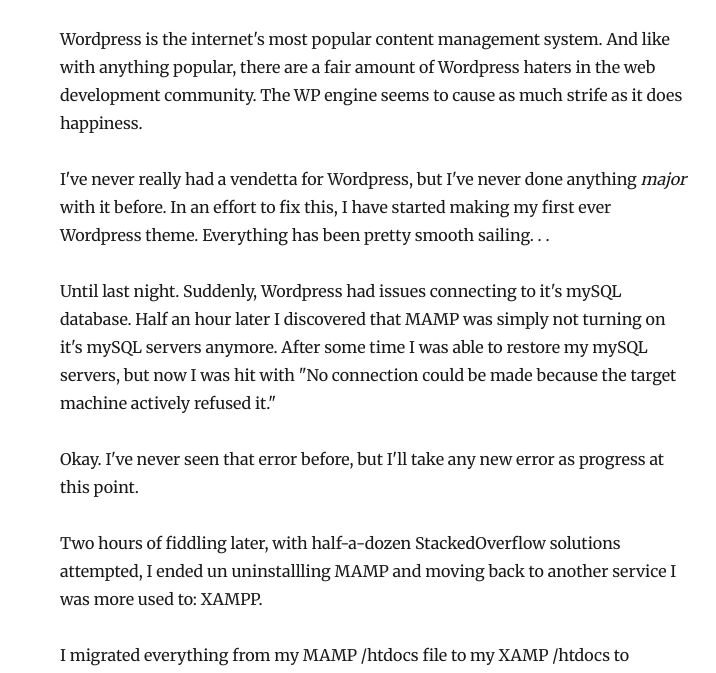
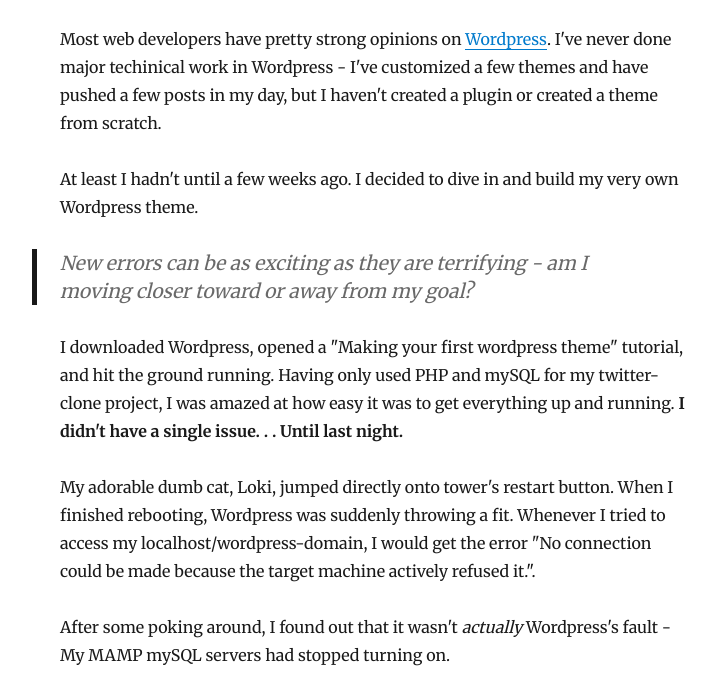
Before and after one commit to Jay-snow/octopus-dev, a Gatsby site: page /first-wordpress-problems/ in a window 1280 px wide. Shown: the part 242-915 px from the top of the page, without its empty margins (265-981 px from the left). Built offline with nearby package versions, Linux system fonts and the light colour scheme; Gatsby itself is replaced by a stand-in of ours; some packages are replaced by stand-ins of ours.

Commit message:
Edited blog, added pictures.

```diff
--- a/content/blog/first-wordpress-problems/index.md
+++ b/content/blog/first-wordpress-problems/index.md
@@ -3,18 +3,28 @@
 date: "2019-05-24"
 ---
 
-Wordpress is the internet's most popular content management system. And like with anything popular, there are a fair amount of Wordpress haters in the web development
-community. The WP engine seems to cause as much strife as it does happiness.
+Most web developers have pretty strong opinions on [Wordpress](https://wordpress.org/). I've never done major techinical work in Wordpress - I've customized a few themes and have pushed a few posts in my day, but I haven't created a plugin or created a theme from scratch.
 
-I've never really had a vendetta for Wordpress, but I've never done anything *major* with it before. In an effort to fix this, I have started making my first ever Wordpress theme. Everything has been pretty smooth sailing. . .
+At least I hadn't until a few weeks ago. I decided to dive in and build my very own Wordpress theme.
 
-Until last night. Suddenly, Wordpress had issues connecting to it's mySQL database. Half an hour later I discovered that MAMP was simply not turning on it's mySQL servers anymore. After some time I was able to restore my mySQL servers, but now I was hit with "No connection could be made because the target machine actively refused it."
+> New errors can be as exciting as they are terrifying - am I moving closer toward or away from my goal?
 
-Okay. I've never seen that error before, but I'll take any new error as progress at this point.
+I downloaded Wordpress, opened a "Making your first wordpress theme" tutorial, and hit the ground running. Having only used PHP and mySQL for my twitter-clone project, I was amazed at how easy it was to get everything up and running. __I didn't have a single issue. . . Until last night.__
 
- Two hours of fiddling later, with half-a-dozen StackedOverflow solutions attempted, I ended un uninstallling MAMP and moving back to another service I was more used to: XAMPP.
+My adorable dumb cat, Loki, jumped directly onto tower's restart button. When I finished rebooting, Wordpress was suddenly throwing a fit. Whenever I tried to access my localhost/wordpress-domain, I would get the error "No connection could be made because the target machine actively refused it.".
 
-I migrated everything from my MAMP /htdocs file to my XAMP /htdocs to continue working on my Wordpress theme.
+After some poking around, I found out that it wasn't *actually* Wordpress's fault - My MAMP mySQL servers had stopped turning on.
+
+![The light next to MySQL Server should be lit up. It's not.](mamp.JPG)
+<div style="text-align:center;margin-bottom:15px;font-style:italic;">The light next to MySQL Server should be lit up. It's not.</div>
+
+__Wordpress kept saying "No connection could be made because the target machine actively refused it.", but I had no idea what this error meant.__
+
+I relied on every programmer's dig-out-of-this-hole secret technique: Googling the error and combing through stackedoverflow posts. I tried just about everything that seemed even half reasonable. Finally, one of solutions marched me further to my goal - Deleting the mysql-bin.index files.
+
+I was now at the very least seeing a new error. New errors can be as exciting as they are terrifying - am I moving closer toward or away from my goal?
+
+But of course it threw an error during installation, so that option was out the window too. Two hours down and I hadn't even started programming for the day yet, so I mad a drastic decision. I would move away from MAMP entirely. I still had XAMPP from a previous project, so I I migrated everything from my MAMP /htdocs file to my XAMP /htdocs.
 
 Again a new error. This time the root user had invalid permissions. I had a few other projects on the
 
```
Also changed, not shown: content/blog/first-wordpress-problems/mamp.JPG (added).
